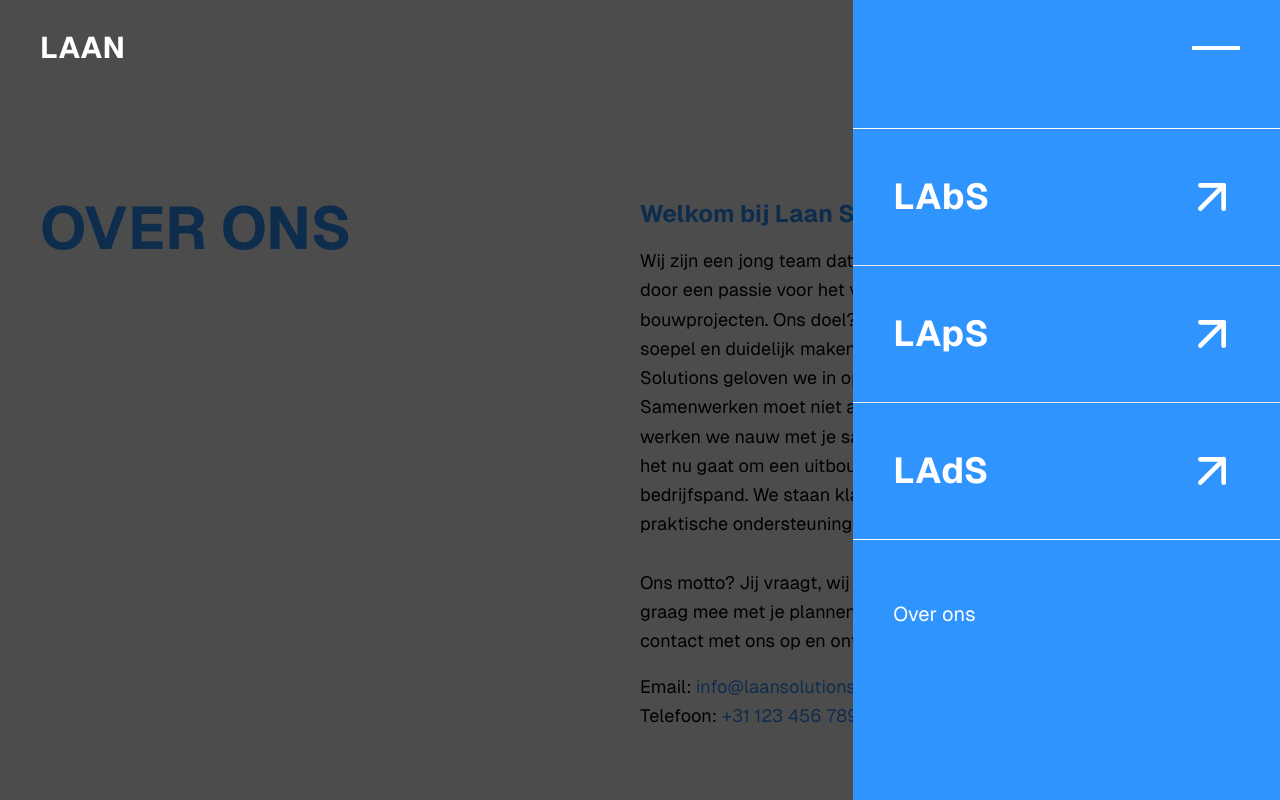
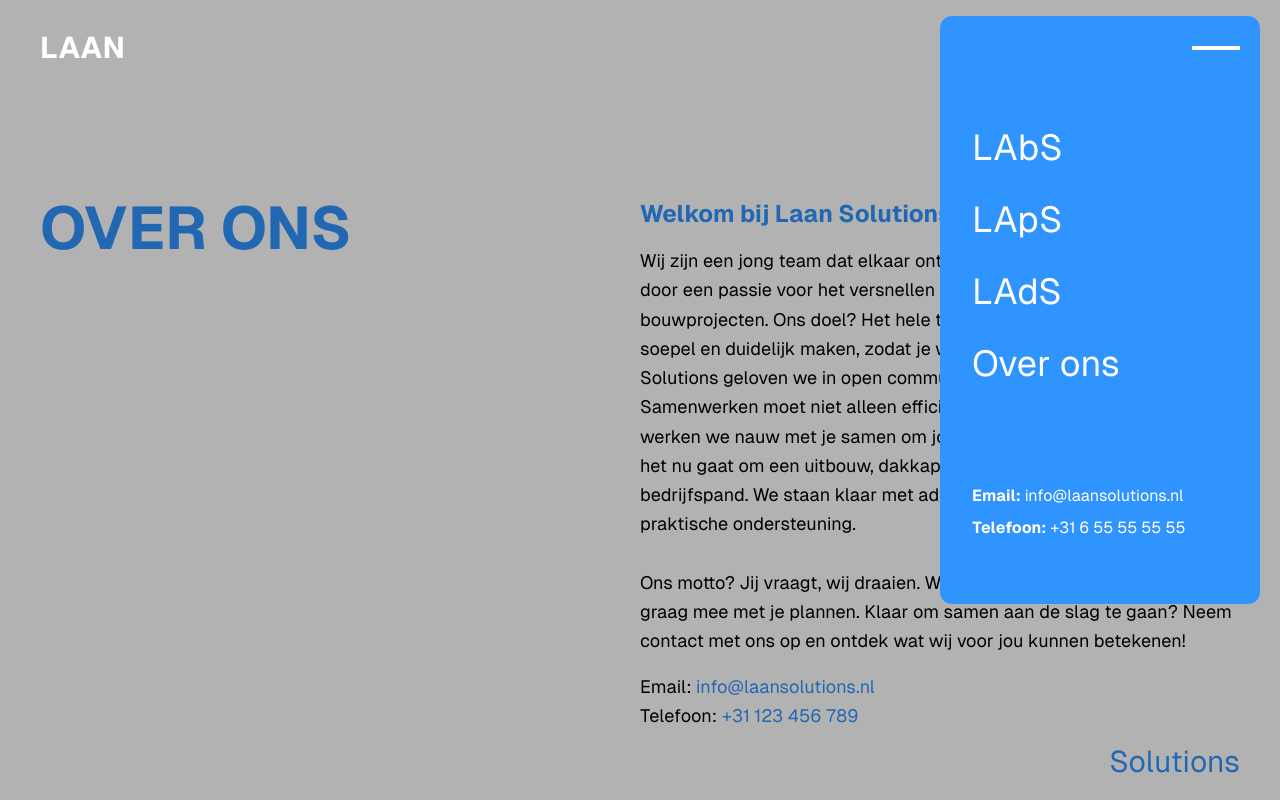
Before and after one commit to jwmik123/laan-solutions, a Next.js app: page /about in a window 1280 px wide. Both pictures are taken after a click on the element 1216 px from the left and 48 px from the top of the page. Built offline with nearby package versions, Linux system fonts and the light colour scheme.

Commit message:
add: navigation desktop

```diff
--- a/app/about/page.js
+++ b/app/about/page.js
@@ -29,6 +29,7 @@ const About = () => {
             <p className="text-lg leading-relaxed text-black">
               Email:{" "}
               <a
+                data-animation-link="no-animation"
                 href="mailto:info@laansolutions.nl"
                 className="text-primary-500"
               >
@@ -37,7 +38,11 @@ const About = () => {
             </p>
             <p className="text-lg leading-relaxed text-black">
               Telefoon:{" "}
-              <a href="tel:+31123456789" className="text-primary-500">
+              <a
+                data-animation-link="no-animation"
+                href="tel:+31123456789"
+                className="text-primary-500"
+              >
                 +31 123 456 789
               </a>
             </p>
--- a/app/components/Header.jsx
+++ b/app/components/Header.jsx
@@ -1,10 +1,9 @@
 "use client";
 
 import { usePathname } from "next/navigation";
-import { useRouter } from "next/navigation";
 import Link from "next/link";
 import { useRef, useState } from "react";
-import { ArrowUpRight } from "lucide-react";
+import Navigation from "./Navigation";
 const Header = () => {
   console.log(
     "%cWebsite by %cMik Development!",
@@ -37,7 +36,7 @@ const Header = () => {
     if (navRef.current) {
       navRef.current.style.transform = isNavOpen
         ? "translateX(100%)" // Move off screen when closed
-        : "translateX(0)"; // Bring it on screen when open
+        : "translateX(-20px)"; // Bring it on screen when open
     }
   };
 
@@ -102,52 +101,12 @@ const Header = () => {
               ></div>
             </div>
           </header>
-          <nav
-            ref={navContainer}
-            className="fixed inset-0 z-40 w-full h-full text-white pointer-events-none"
-          >
-            <div
-              className={`absolute top-0 left-0 w-full h-full transition-opacity duration-500 bg-black ${
-                isNavOpen ? "opacity-70" : "opacity-0"
-              }`}
-              onClick={toggleNav}
-            ></div>
-            <div
-              ref={navRef}
-              className="fixed right-0 z-10 w-full h-full transition-transform duration-500 translate-x-full md:w-1/3 bg-primary-500"
-            >
-              <div className="flex flex-col h-full gap-5 mt-32">
-                <div className="flex flex-col border-t border-b border-white divide-y">
-                  {["LAbS", "LApS", "LAdS"].map((path) => (
-                    <Link
-                      key={path}
-                      href={`/${path.toLowerCase()}`}
-                      className="p-10 text-4xl font-bold transition-colors duration-300 hover:bg-white hover:text-primary-500"
-                      onClick={() => {
-                        toggleNav();
-                      }}
-                    >
-                      <div className="flex items-center justify-between w-full">
-                        {path.charAt(0) + path.slice(1)}
-                        <ArrowUpRight className="w-14 h-14" />
-                      </div>
-                    </Link>
-                  ))}
-                </div>
-                <div className="flex flex-col">
-                  <Link
-                    href="/about"
-                    className="p-10 text-xl"
-                    onClick={() => {
-                      toggleNav();
-                    }}
-                  >
-                    Over ons
-                  </Link>
-                </div>
-              </div>
-            </div>
-          </nav>
+          <Navigation
+            isNavOpen={isNavOpen}
+            toggleNav={toggleNav}
+            navRef={navRef}
+            navContainer={navContainer}
+          />
         </>
       )}
     </>
--- /dev/null
+++ b/app/components/Navigation.jsx
@@ -0,0 +1,98 @@
+"use client";
+
+import Link from "next/link";
+import { useRef, useEffect } from "react";
+import gsap from "gsap";
+
+const Navigation = ({ isNavOpen, toggleNav, navRef, navContainer }) => {
+  const linkRefs = useRef([]);
+
+  useEffect(() => {
+    if (isNavOpen) {
+      gsap.fromTo(
+        linkRefs.current,
+        {
+          opacity: 0,
+          y: 50,
+        },
+        {
+          opacity: 1,
+          y: 0,
+          duration: 0.4,
+          delay: 0.5,
+          stagger: 0.2,
+        }
+      );
+    }
+  }, [isNavOpen]);
+
+  return (
+    <nav
+      ref={navContainer}
+      className="fixed inset-0 z-40 w-full h-full text-white pointer-events-none"
+    >
+      <div
+        className={`absolute top-0 left-0 w-full h-full transition-opacity duration-500 bg-black ${
+          isNavOpen ? "opacity-30" : "opacity-0"
+        }`}
+        onClick={toggleNav}
+      ></div>
+      <div
+        ref={navRef}
+        className="fixed right-0 z-10 w-full pb-16 transition-transform duration-300 translate-x-full top-4 rounded-xl md:w-1/3 lg:w-1/4 bg-primary-500"
+      >
+        <div className="flex flex-col h-full gap-5 mt-24">
+          <div className="flex flex-col">
+            {["LAbS", "LApS", "LAdS"].map((path, index) => (
+              <Link
+                key={path}
+                href={`/${path.toLowerCase()}`}
+                className="px-8 py-4 overflow-hidden text-4xl transition-all duration-200 hover:font-bold"
+                onClick={() => {
+                  toggleNav();
+                }}
+              >
+                <div
+                  ref={(el) => (linkRefs.current[index] = el)}
+                  className="flex items-center justify-between opacity-0 w-ful"
+                >
+                  {path.charAt(0) + path.slice(1)}
+                </div>
+              </Link>
+            ))}
+            <Link
+              href="/about"
+              className="px-8 py-4 overflow-hidden text-4xl transition-all duration-200 hover:font-bold"
+              onClick={() => {
+                toggleNav();
+              }}
+            >
+              <div
+                ref={(el) => (linkRefs.current[3] = el)}
+                className="flex items-center justify-between w-full opacity-0"
+              >
+                Over ons
+              </div>
+            </Link>
+          </div>
+          <div
+            ref={(el) => (linkRefs.current[4] = el)}
+            className="flex flex-col gap-2 pt-16 mx-8"
+          >
+            <Link
+              data-animation-link="no-animation"
+              href="mailto:info@laansolutions.nl"
+            >
+              <strong>Email:</strong> info@laansolutions.nl
+            </Link>
+            <Link data-animation-link="no-animation" href="tel:+31655555555">
+              <strong>Telefoon:</strong> +31 6 55 55 55 55
+            </Link>
+          </div>
+        </div>
+      </div>
+    </nav>
+  );
+};
+
+export default Navigation;
--- a/app/template.js
+++ b/app/template.js
@@ -39,9 +39,13 @@ export default function Template({ children }) {
     const links = document.querySelectorAll("a");
     links.forEach((link) => {
       link.addEventListener("click", (e) => {
-        e.preventDefault(); // Prevent default navigation
-        const url = link.getAttribute("href");
-        handleRouteChangeStart(url);
+        const isEmailLink =
+          link.getAttribute("data-animation-link") === "no-animation";
+        if (!isEmailLink) {
+          e.preventDefault(); // Prevent default navigation
+          const url = link.getAttribute("href");
+          handleRouteChangeStart(url);
+        }
       });
     });
 
```
